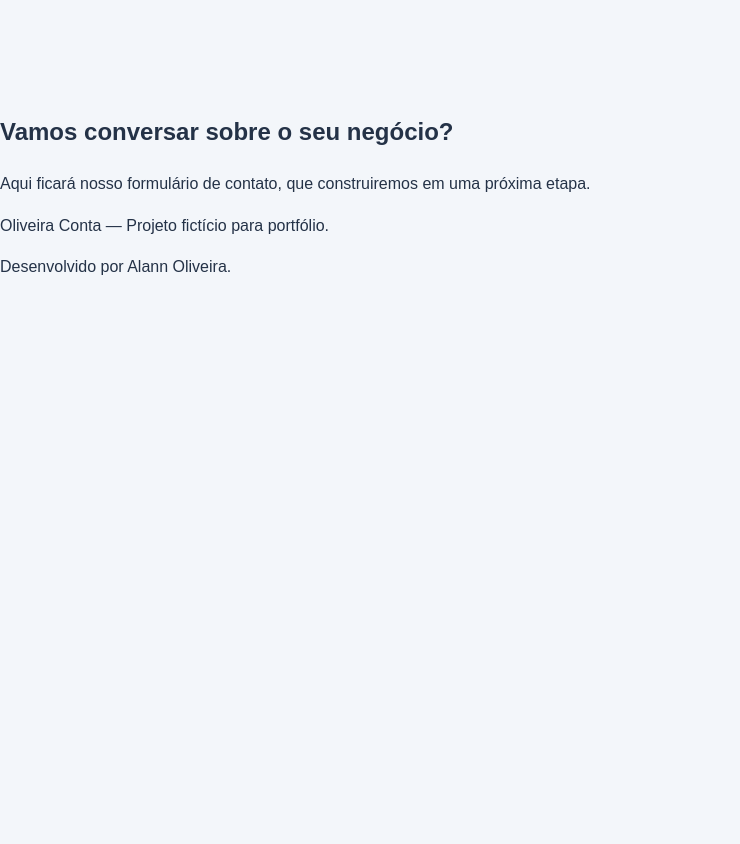
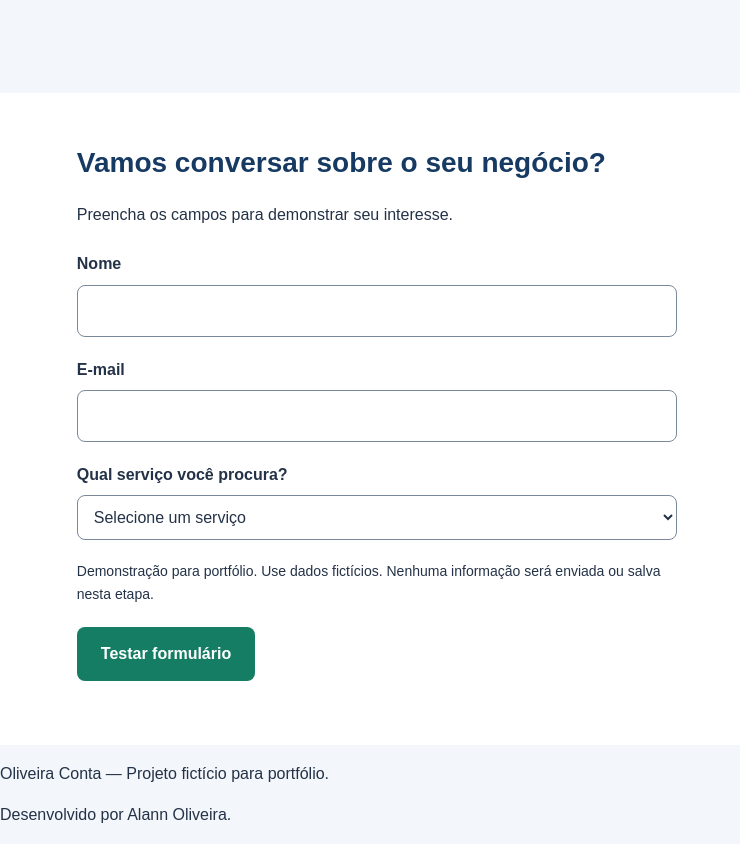
Before and after one commit to AlannCristian/oliveira-conta, a plain HTML site: page index.html in a window 1280 px wide. Shown: the part 901-1745 px from the top of the page, without its empty margins (0-740 px from the left). Before the commit the page ends 1197 px from the top, so only its background shows below. Drawn offline with Linux system fonts and the light colour scheme.

Commit message:
Adiciona formulário com validação e interação de demonstração

```diff
--- a/index.html
+++ b/index.html
@@ -4,6 +4,7 @@
     <meta charset="UTF-8" />
     <meta name="viewport" content="width=device-width, initial-scale=1.0" />
     <link rel="stylesheet" href="style.css" />
+    <script src="script.js"></script>
 
     <title>Oliveira Conta | Contabilidade para pequenos negócios</title>
 
@@ -74,10 +75,54 @@
       <section id="contato">
         <h2>Vamos conversar sobre o seu negócio?</h2>
 
-        <p>
-          Aqui ficará nosso formulário de contato, que construiremos em uma
-          próxima etapa.
-        </p>
+        <p>Preencha os campos para demonstrar seu interesse.</p>
+
+        <form id="formulario-contato" aria-describedby="aviso-formulario">
+          <div class="campo">
+            <label for="nome">Nome</label>
+            <input
+              type="text"
+              id="nome"
+              name="nome"
+              autocomplete="name"
+              maxlength="100"
+              required
+            />
+          </div>
+
+          <div class="campo">
+            <label for="email">E-mail</label>
+            <input
+              type="email"
+              id="email"
+              name="email"
+              autocomplete="email"
+              maxlength="150"
+              required
+            />
+          </div>
+
+          <div class="campo">
+            <label for="servico">Qual serviço você procura?</label>
+            <select id="servico" name="servico" required>
+              <option value="">Selecione um serviço</option>
+              <option value="abertura">Abertura de empresa</option>
+              <option value="mei">Apoio ao MEI</option>
+              <option value="contabilidade">
+                Contabilidade para pequenas empresas
+              </option>
+            </select>
+          </div>
+
+          <p id="aviso-formulario">
+            Demonstração para portfólio. Use dados fictícios. Nenhuma informação
+            será enviada ou salva nesta etapa.
+          </p>
+
+          <button type="submit" class="botao">Testar formulário</button>
+
+          <p id="resultado-formulario" role="status"></p>
+        </form>
       </section>
     </main>
 
--- /dev/null
+++ b/script.js
@@ -0,0 +1,9 @@
+const formulario = document.querySelector("#formulario-contato");
+const resultado = document.querySelector("#resultado-formulario");
+
+formulario.addEventListener("submit", function (evento) {
+  evento.preventDefault();
+
+  resultado.textContent =
+    "Validação concluída! Esta demonstração não enviou nem salvou dados.";
+});
--- a/style.css
+++ b/style.css
@@ -129,3 +129,65 @@ a:focus-visible {
     grid-template-columns: 1fr;
   }
 }
+/* Seção de contato. */
+#contato {
+  padding: 48px 6%;
+  background-color: #ffffff;
+}
+
+#contato h2 {
+  margin: 0 0 12px;
+  color: #173a63;
+  font-size: 28px;
+}
+
+#formulario-contato {
+  max-width: 600px;
+  margin-top: 24px;
+}
+
+.campo {
+  display: flex;
+  flex-direction: column;
+  gap: 8px;
+  margin-bottom: 20px;
+}
+
+.campo label {
+  font-weight: 700;
+}
+
+.campo input,
+.campo select {
+  width: 100%;
+  padding: 12px;
+  border: 1px solid #7a899a;
+  border-radius: 8px;
+  background-color: #ffffff;
+  color: #243247;
+  font: inherit;
+}
+
+.campo input:focus-visible,
+.campo select:focus-visible,
+button.botao:focus-visible {
+  outline: 3px solid #173a63;
+  outline-offset: 3px;
+}
+
+button.botao {
+  margin-top: 8px;
+  border: 0;
+  font: inherit;
+  font-weight: 700;
+  cursor: pointer;
+}
+
+#aviso-formulario {
+  font-size: 14px;
+}
+
+#resultado-formulario {
+  color: #106650;
+  font-weight: 700;
+}
```
